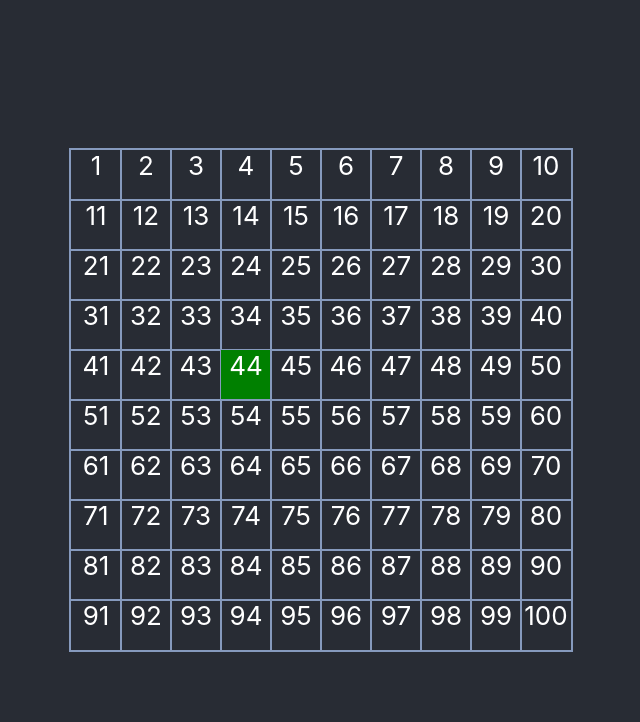
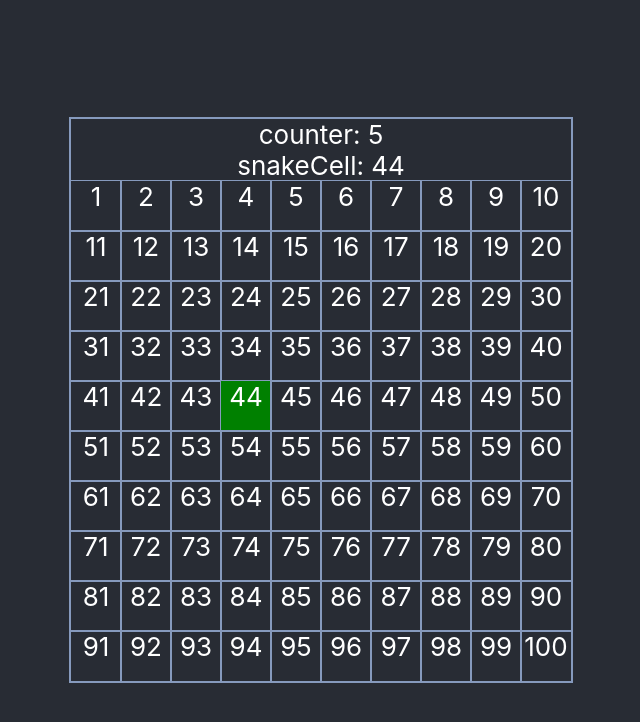
Before and after one commit to Lilandau/snake, a React (Create React App) app: page / in a window 1280 px wide. Shown: the top 722 px of the page, without its empty margins (319-959 px from the left). Built offline with nearby package versions, Linux system fonts and the light colour scheme.

Commit message:
exported useIntervall customHook into utils

```diff
--- a/src/Board/Board.js
+++ b/src/Board/Board.js
@@ -1,5 +1,6 @@
-import React, { useState } from "react";
+import React, { useState, useEffect, useRef } from "react";
 import './Board.css';
+import {useInterval} from '../utils.js'
 
 class LinkedListNode{
   constructor(value){
@@ -22,11 +23,27 @@ function Board() {
 
  // const[board, setBoard] = useState( new Array(BOARD_SIZE).fill(0).map(row => new Array(BOARD_SIZE).fill(0)),);
   const[board, setBoard] = useState(createBoard(BOARD_SIZE));
-  const[snakeCells, setSnakeCell] = useState(new Set([44]));
+  const[snakeCells, setSnakeCells] = useState(new Set([44]));
   const[snake, setSnake] = useState(new SingleLinkedList(44));
+
+  const[counter, setcounter]=useState(0);
+
+  useInterval(() => {
+    // Your custom logic here
+    setcounter(counter + 1);
+    let currentCell = snakeCells.keys[0];
+    console.log(snakeCells.entries()[0]);
+    setSnakeCells(snakeCells.add(currentCell+1));
+  }, 1000)
 
     return (
       <div className="board">
+        <div>
+          counter: {counter}
+        </div>
+        <div>
+          snakeCell: {snakeCells}
+        </div>
         {board.map((row, rowIdx)=> (
           <div key={rowIdx} className='row'>{
             row.map((cellValue, cellIdx) => (
@@ -53,4 +70,7 @@ function Board() {
     return board;
   }
 
+
+
+
   export default Board;
--- a/src/utils.js
+++ b/src/utils.js
@@ -1,3 +1,24 @@
+import {useEffect, useRef} from 'react';
+
 function randomIntFromInterval(min, max){
     return Math.floor(Math.random()* (max-min +1)+min);
 }
+
+export function useInterval(callback, delay) {
+    const savedCallback = useRef();
+    // Remember the latest function.
+    useEffect(() => {
+      savedCallback.current = callback;
+    }, [callback]);
+
+    // Set up the interval.
+    useEffect(() => {
+      function tick() {
+        savedCallback.current();
+      }
+      if (delay !== null) {
+        let id = setInterval(tick, delay);
+        return () => clearInterval(id);
+      }
+    }, [delay]);
+  }
```
